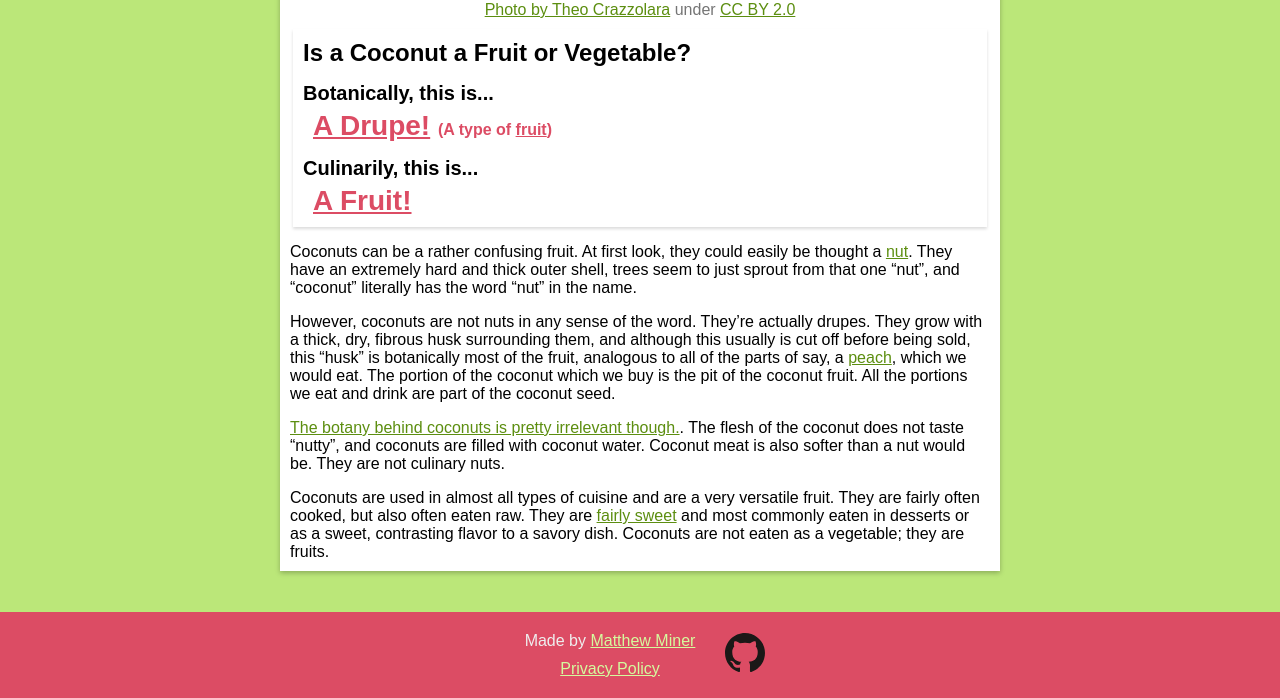
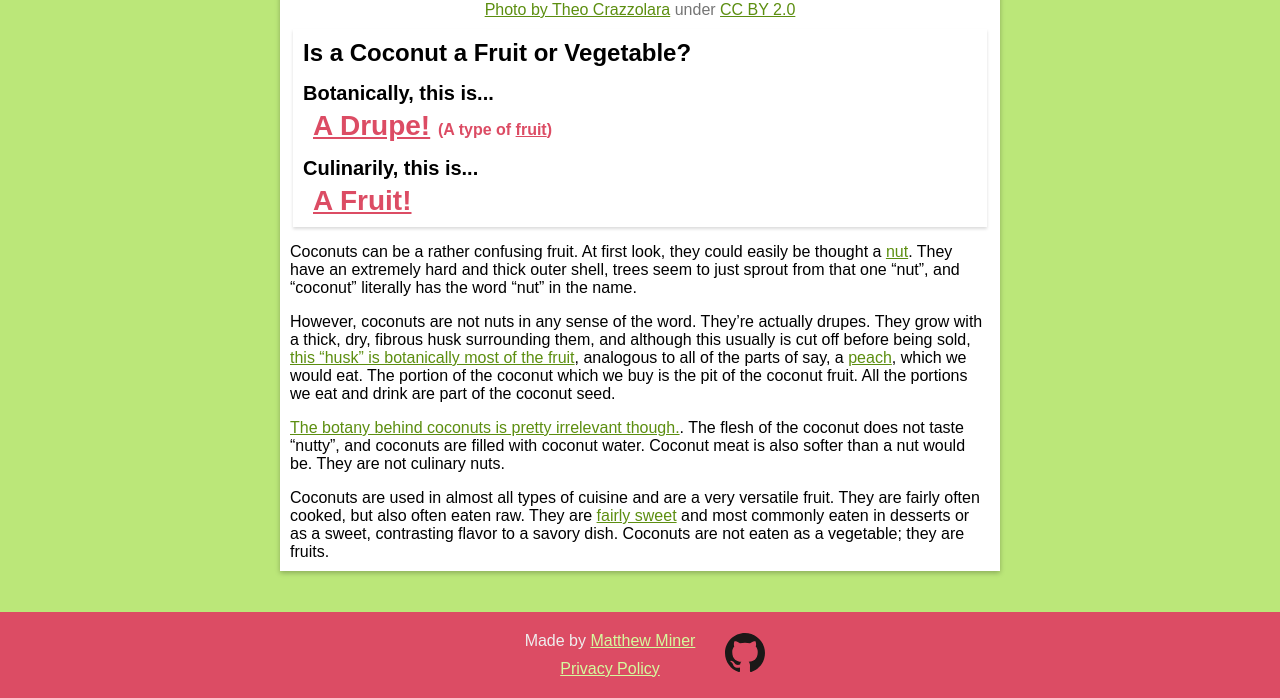
Before and after one commit to mminer237/fruitorvegetable, a Jekyll site: the page built from _items/coconut.md, in a window 1280 px wide, cut to the strip 296-994 px from the top of the page. Built offline with Jekyll 4.4.1, drawn with Linux system fonts in a browser that asks for light colours; some of the changed lines change nothing that is shown.

```diff
--- a/_items/coconut.md
+++ b/_items/coconut.md
@@ -10,7 +10,7 @@
 ---
 Coconuts can be a rather confusing fruit. At first look, they could easily be thought a [nut]({% link _types/nut.html %}). They have an extremely hard and thick outer shell, trees seem to just sprout from that one "nut", and "coconut" literally has the word "nut" in the name.
 
-However, coconuts are not nuts in any sense of the word. They're actually drupes. They grow with a thick, dry, fibrous husk surrounding them, and although this usually is cut off before being sold, this "husk" is botanically most of the fruit, analogous to all of the parts of say, a [peach]({% link _items/peach.md %}), which we would eat. <span class="speakable">The portion of the coconut which we buy is the pit of the coconut fruit. All the portions we eat and drink are part of the coconut seed.</span>
+However, coconuts are not nuts in any sense of the word. They're actually drupes. They grow with a thick, dry, fibrous husk surrounding them, and although this usually is cut off before being sold, [this "husk" is botanically most of the fruit](https://agritech.tnau.ac.in/horticulture/horti_pcrops_coconut_botany.html), analogous to all of the parts of say, a [peach]({% link _items/peach.md %}), which we would eat. <span class="speakable">The portion of the coconut which we buy is the pit of the coconut fruit. All the portions we eat and drink are part of the coconut seed.</span>
 
 [The botany behind coconuts is pretty irrelevant though.]({% link _pages/you-dont-have-to-care-about-botanical-definitions.html %}). The flesh of the coconut does not taste "nutty", and coconuts are filled with coconut water. Coconut meat is also softer than a nut would be. They are not culinary nuts.
 
```
